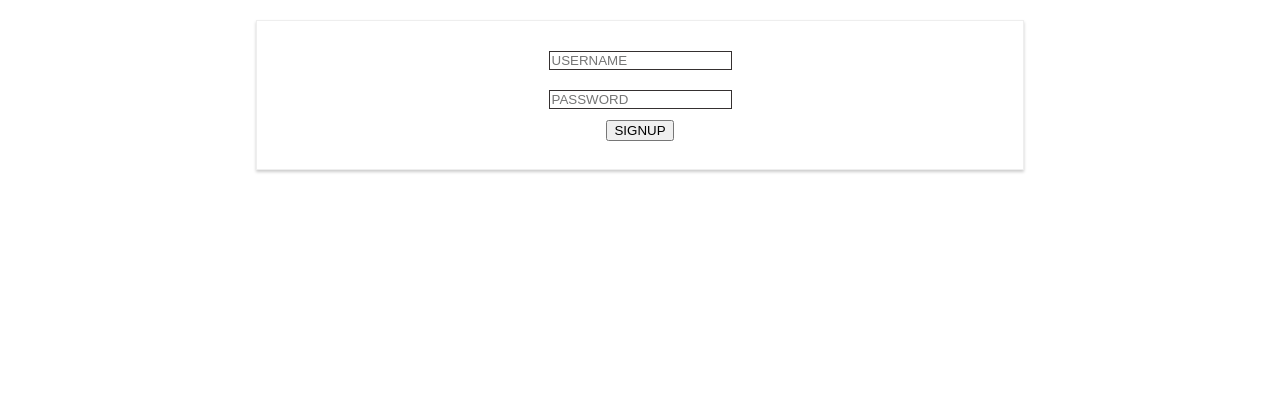
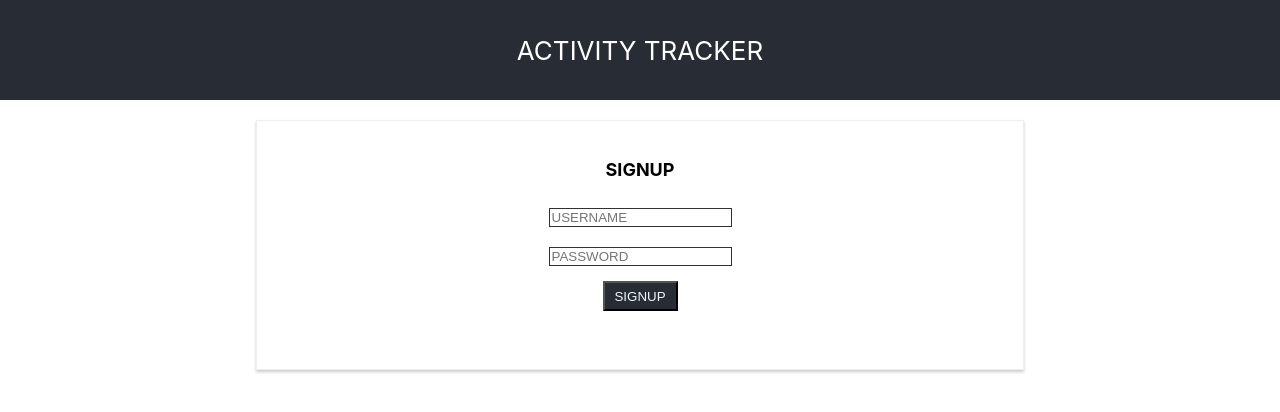
Before and after one commit to mekacharitha/REACT---ASSIGNMENT, a React (Create React App) app: page / in a window 1280 px wide. Shown: the top 412 px of the page. Built offline with nearby package versions, Linux system fonts and the light colour scheme.

Commit message:
made UI changes

```diff
--- a/package.json
+++ b/package.json
@@ -7,10 +7,12 @@
     "@testing-library/jest-dom": "^4.2.4",
     "@testing-library/react": "^9.3.2",
     "@testing-library/user-event": "^7.1.2",
+    "axios": "^0.19.2",
     "moment": "^2.24.0",
     "react": "^16.13.0",
     "react-datepicker": "^2.14.0",
     "react-dom": "^16.13.0",
+    "react-modal": "^3.11.2",
     "react-scripts": "3.4.0"
   },
   "scripts": {
--- a/src/App.css
+++ b/src/App.css
@@ -2,20 +2,9 @@
   text-align: center;
 }
 
-.App-logo {
-  height: 40vmin;
-  pointer-events: none;
-}
-
-@media (prefers-reduced-motion: no-preference) {
-  .App-logo {
-    animation: App-logo-spin infinite 20s linear;
-  }
-}
-
-.App-header {
+.header {
   background-color: #282c34;
-  min-height: 100vh;
+  height: 100px;
   display: flex;
   flex-direction: column;
   align-items: center;
--- a/src/App.js
+++ b/src/App.js
@@ -6,6 +6,9 @@ function App() {
 
   return (
     <div className="App">
+      <div className="header">
+            ACTIVITY TRACKER
+      </div>
         <SignUp />
     </div>
   );
--- a/src/components/Activities/Activities.css
+++ b/src/components/Activities/Activities.css
@@ -31,7 +31,7 @@
     height:25px;
     width: 100px;
     color: #eee;
-    background-color: #000;
+    background-color:#282c34;
     margin: 5px;
 }
 
@@ -39,7 +39,7 @@
     height:35px;
     width: 200px;
     color: #eee;
-    background-color: #000;
+    background-color: #282c34;
     margin: 5px;
 }
 
--- a/src/components/Activities/Activities.js
+++ b/src/components/Activities/Activities.js
@@ -62,7 +62,6 @@ class Activities extends Component {
             endTime: this.state.endTime,
         }
 
-
         localStorageData = JSON.parse(localStorage.getItem(this.props.username));
 
         let currDate = `${this.state.activityDate.getDate()}/${this.state.activityDate.getMonth()}/${this.state.activityDate.getFullYear()}`
@@ -71,7 +70,12 @@ class Activities extends Component {
         if (localStorageData.activities != null) {
             let dates = Object.keys(localStorageData.activities)
             dateExists = dates.includes(currDate);
-            console.log(dateExists);
+            //console.log(Object.keys(localStorageData.activities).length);
+            let lenActivities = Object.keys(localStorageData.activities).length;
+            //console.log(localStorageData.activities[dates[0]]);
+            if(lenActivities === 7){
+                delete localStorageData.activities[dates[0]]
+            }
         }
         if (dateExists) {
             localStorageData.activities[currDate].push(item)
--- a/src/components/Output/Output.js
+++ b/src/components/Output/Output.js
@@ -1,5 +1,6 @@
 import React, { Component } from 'react';
 import moment from 'moment';
+//import Modal from 'react-modal';
 import './Output.css';
 
 class Report extends Component {
@@ -15,7 +16,7 @@ class Report extends Component {
                             <div>Date: {date}</div>
                             <div>Activity: {act.activity}</div>
                             {/* <div>Duration: {moment.utc(moment(act.endTime, "DD/MM/YYYY HH:mm:ss").diff(moment(act.startTime, "DD/MM/YYYY HH:mm:ss"))).format("HH:mm:ss")}</div> */}
-                            <div>Duration: {(moment(act.endTime).diff(moment(act.startTime)))/60000} mins</div>
+                            <div>Duration: {(moment(act.endTime).diff(moment(act.startTime)))} milliseconds</div>
                         </div>
 
                     )
--- a/src/components/SignUp/SignUp.css
+++ b/src/components/SignUp/SignUp.css
@@ -2,7 +2,7 @@
     text-align: center;
     margin:20px auto;
     width:60%;
-    height:150px;
+    height:250px;
     box-shadow: 0 2px 3px #ccc;
     border:1px solid #eee ;
     padding: 20px;
@@ -13,3 +13,11 @@
     margin: 10px;
     border:1px solid rgb(53, 48, 48);
 }
+
+.SignupButton{
+    margin-top: 5px;
+    background-color: #282c34;
+    color: aliceblue;
+    height:30px;
+    width:75px
+}
--- a/src/components/SignUp/SignUp.js
+++ b/src/components/SignUp/SignUp.js
@@ -1,6 +1,7 @@
 import React, { Component } from 'react';
 import Activities from '../Activities/Activities';
 import './SignUp.css';
+const axios = require('axios');
 
 class SignUp extends Component {
 
@@ -45,13 +46,21 @@ class SignUp extends Component {
         }
         localStorage.setItem("signedInUser", this.state.username)
 
+        // axios.post('http://localhost:8000/signup', {
+        //     name: this.state.username,
+        //     password: this.state.password
+        // }).then(function (response) {
+        //     console.log(response);
+        // })
+
+
     }
 
     onLogoutHandler = () => {
         this.setState({
-            username:'',
-            password:'',
-            signup:false
+            username: '',
+            password: '',
+            signup: false
         })
         localStorage.removeItem("signedInUser")
     }
@@ -63,17 +72,18 @@ class SignUp extends Component {
             <div>
                 {this.state.signup ?
                     <div>
-                        <button onClick={this.onLogoutHandler} style={{marginTop:"50px"}}>LOGOUT</button>
+                        <button onClick={this.onLogoutHandler} style={{ marginTop: "50px" ,"backgroundColor":"#282c34" ,"color":"white"}}>LOGOUT</button>
                         <Activities
                             username={this.state.username}> </Activities>
                     </div>
                     :
                     <div className="SignUp">
+                        <p style={{"fontWeight":"bold" , "fontSize":"large" }}>SIGNUP</p>
                         <input className="Input" type="text" value={this.state.username} placeholder="USERNAME" onChange={this.usernameChangeHandler} />
                         <br />
                         <input className="Input" type="password" value={this.state.password} placeholder="PASSWORD" onChange={this.passwordChangeHandler} />
                         <br />
-                        <button onClick={this.onSubmitHandler} >SIGNUP</button>
+                        <button onClick={this.onSubmitHandler} className="SignupButton">SIGNUP</button>
                     </div>
                 }
             </div>
```
Also changed, not shown: 1 other file (tests, documents, lock files or other folders).
